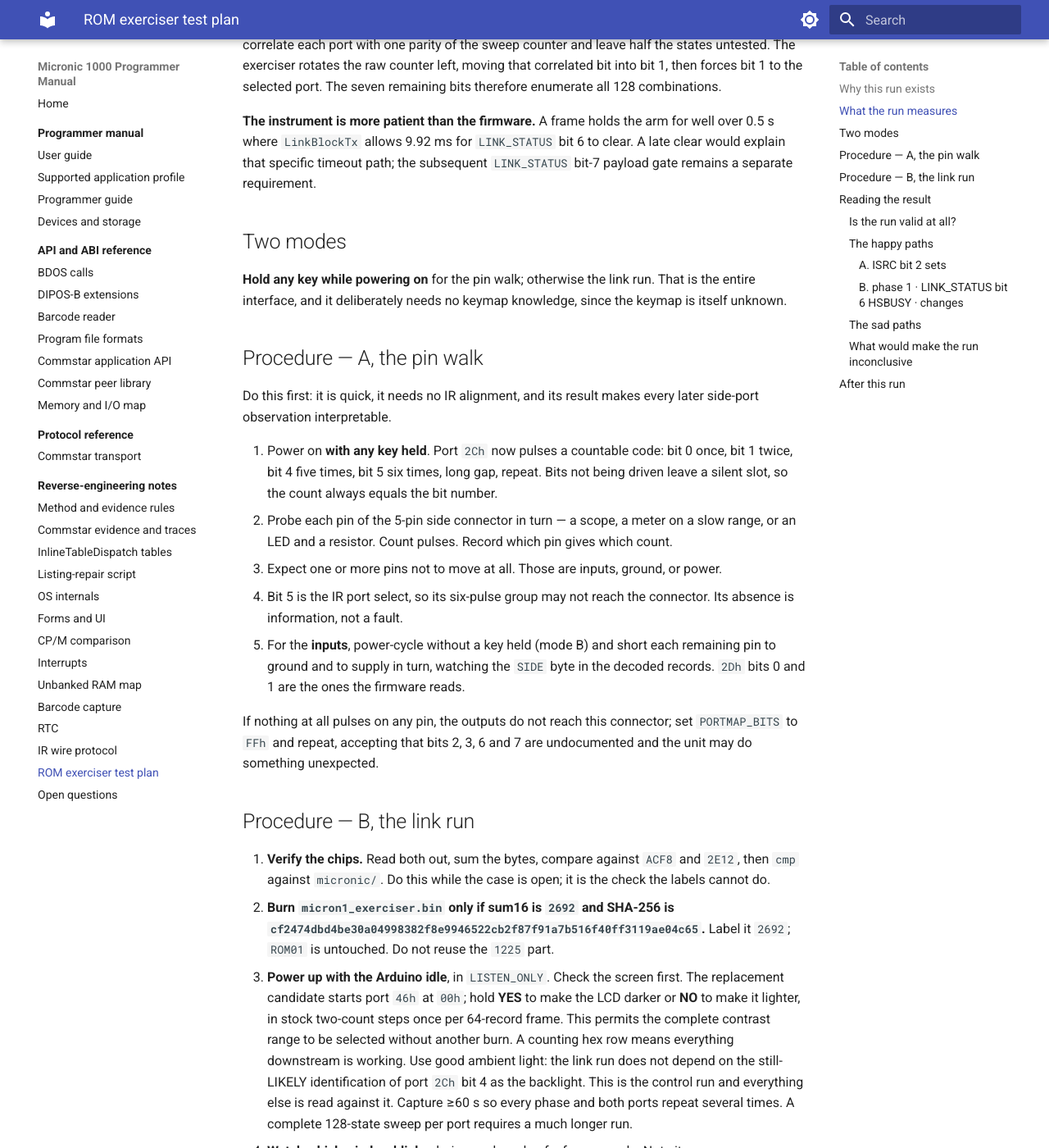
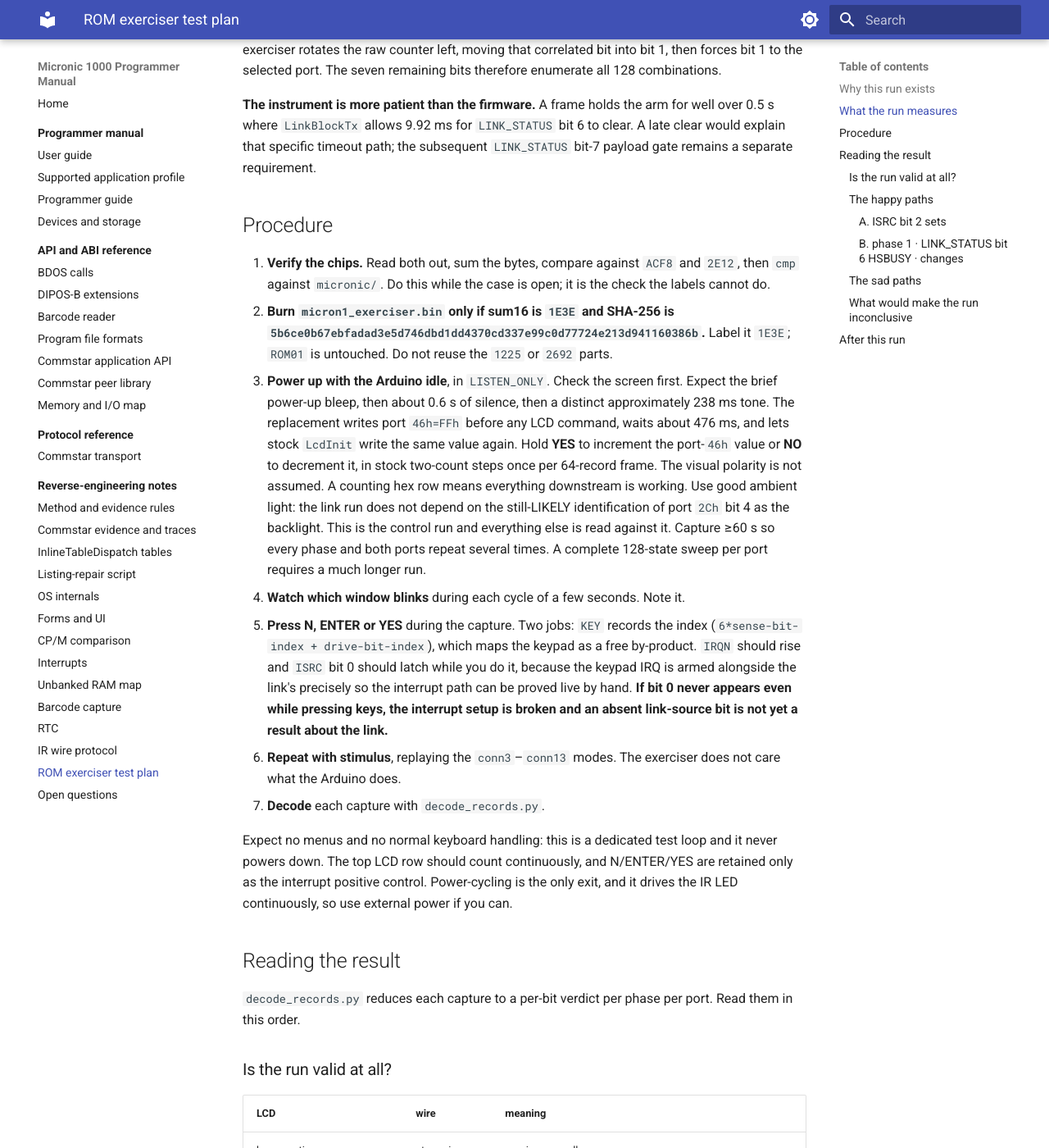
Before and after one commit to philpem/micronic1000, an MkDocs documentation site: the page built from doc/re-notes/exerciser-test-plan.md, in a window 1280 px wide and 1400 px high, scrolled down 2006 px. Shown: the whole window at 82% size. Built offline with MkDocs 1.6.1 and Material for MkDocs 9.7.7, drawn with Linux system fonts in a browser that asks for light colours; some of the changed text lies outside the part shown.

Commit message:
analysis: diagnose ROM exerciser LCD startup

```diff
--- a/doc/re-notes/exerciser-test-plan.md
+++ b/doc/re-notes/exerciser-test-plan.md
@@ -1,11 +1,12 @@
 # ROM exerciser — test plan
 
-> **Do not burn or reinstall sum16 `1225`.** Its verified first hardware run
-> produced a constant buzz and uniformly black LCD. The replacement described
-> below is sum16 `2692` and includes both the cold-start fix and on-unit
-> contrast calibration.
+> **Do not burn or reinstall sum16 `1225` or `2692`.** The verified `1225`
+> run produced a constant buzz and uniformly black LCD. The verified `2692`
+> run produced only the expected brief power-up bleep but remained uniformly
+> black; its transposed keypad coordinates made YES/NO ineffective. The
+> replacement described below is sum16 `1E3E`.
 
-The plan for the first patched-ROM run: what is being measured, what each
+The plan for the next patched-ROM run: what is being measured, what each
 outcome means, and what to do next in either direction. The tool itself is
 `analysis/rom_exerciser/`; this page is the experiment.
 
@@ -38,8 +39,7 @@ the arm itself makes `LINK_STATUS` bit 6 set is one of the measurements.
 | Q3 | **Does the controller ever raise its interrupt?** | `IRQN`, `ISTAT` and direct source mask `ISRC`, every record |
 | Q4 | Does any `LINK_CTRL` state change any of the above? | phase 3, 128 values per port |
 | Q5 | Which physical window is which port? | both ports, alternating every few seconds |
-| Q6 | Which connector pin carries which port bit? | the pin walk (hold a key at power-up) |
-| Q7 | What is the keypad matrix layout? | `KEY` in every record, and on the glass |
+| Q6 | What is the keypad matrix layout? | `KEY` in every record, and on the glass |
 
 **Q3 is the one no external experiment could have asked.** The firmware's
 receive path is interrupt-driven — IRQ source 2 is the link controller, and
@@ -87,49 +87,22 @@ well over 0.5 s where `LinkBlockTx` allows 9.92 ms for `LINK_STATUS` bit 6 to
 clear. A late clear would explain that specific timeout path; the subsequent
 `LINK_STATUS` bit-7 payload gate remains a separate requirement.
 
-## Two modes
-
-**Hold any key while powering on** for the pin walk; otherwise the link run.
-That is the entire interface, and it deliberately needs no keymap knowledge,
-since the keymap is itself unknown.
-
-## Procedure — A, the pin walk
-
-Do this first: it is quick, it needs no IR alignment, and its result makes
-every later side-port observation interpretable.
-
-1. Power on **with any key held**. Port `2Ch` now pulses a countable code:
-   bit 0 once, bit 1 twice, bit 4 five times, bit 5 six times, long gap,
-   repeat. Bits not being driven leave a silent slot, so the count always
-   equals the bit number.
-2. Probe each pin of the 5-pin side connector in turn — a scope, a meter on
-   a slow range, or an LED and a resistor. Count pulses. Record which pin
-   gives which count.
-3. Expect one or more pins not to move at all. Those are inputs, ground, or
-   power.
-4. Bit 5 is the IR port select, so its six-pulse group may not reach the
-   connector. Its absence is information, not a fault.
-5. For the **inputs**, power-cycle without a key held (mode B) and short each
-   remaining pin to ground and to supply in turn, watching the `SIDE` byte in
-   the decoded records. `2Dh` bits 0 and 1 are the ones the firmware reads.
-
-If nothing at all pulses on any pin, the outputs do not reach this connector;
-set `PORTMAP_BITS` to `FFh` and repeat, accepting that bits 2, 3, 6 and 7 are
-undocumented and the unit may do something unexpected.
-
-## Procedure — B, the link run
+## Procedure
 
 0. **Verify the chips.** Read both out, sum the bytes, compare against `ACF8`
    and `2E12`, then `cmp` against `micronic/`. Do this while the case is open;
    it is the check the labels cannot do.
-1. **Burn `micron1_exerciser.bin` only if sum16 is `2692` and SHA-256 is
-   `cf2474dbd4be30a04998382f8e9946522cb2f87f91a7b516f40ff3119ae04c65`.**
-   Label it `2692`; `ROM01` is untouched. Do not reuse the `1225` part.
+1. **Burn `micron1_exerciser.bin` only if sum16 is `1E3E` and SHA-256 is
+   `5b6ce0b67ebfadad3e5d746dbd1dd4370cd337e99c0d77724e213d941160386b`.**
+   Label it `1E3E`; `ROM01` is untouched. Do not reuse the `1225` or `2692`
+   parts.
 2. **Power up with the Arduino idle**, in `LISTEN_ONLY`. Check the screen
-   first. The replacement candidate starts port `46h` at `00h`; hold **YES**
-   to make the LCD darker or **NO** to make it lighter, in stock two-count
-   steps once per 64-record frame. This permits the complete contrast range to
-   be selected without another burn. A counting hex row means everything
+   first. Expect the brief power-up bleep, then about 0.6 s of silence, then a
+   distinct approximately 238 ms tone. The replacement writes port `46h=FFh`
+   before any LCD command, waits about 476 ms, and lets stock `LcdInit` write
+   the same value again. Hold **YES** to increment the port-`46h` value or
+   **NO** to decrement it, in stock two-count steps once per 64-record frame.
+   The visual polarity is not assumed. A counting hex row means everything
    downstream is working. Use good ambient light: the link run does not depend
    on the still-LIKELY identification of port `2Ch` bit 4 as the backlight.
    This is the control run and everything else is read against it. Capture
@@ -137,7 +110,8 @@ undocumented and the unit may do something unexpected.
    128-state sweep per port requires a much longer run.
 3. **Watch which window blinks** during each cycle of a few seconds. Note it.
 4. **Press N, ENTER or YES** during the capture. Two jobs: `KEY` records the
-   index (`col*6 + row`), which maps the keypad as a free by-product. `IRQN` should
+   index (`6*sense-bit-index + drive-bit-index`), which maps the keypad as a
+   free by-product. `IRQN` should
    rise and `ISRC` bit 0 should latch while you do it, because the keypad IRQ
    is armed alongside the link's precisely so the interrupt path can be
    proved live by hand. **If bit 0 never appears even while pressing keys,
@@ -166,10 +140,20 @@ port. Read them in this order.
 | hex frozen | silent | the transmitter stalled; `WD` in the frozen record says how many watchdog trips it took |
 | `DEAD` | silent | never got a frame open — `LinkPresent` failed 16 times running |
 | blank | silent | ran far enough to clear the display, then stopped before the first record |
-| garbage or dark | silent | the patch never ran. Not a result |
+| dark, no deliberate post-LCD tone | unknown | execution did not return through stock `LcdInit` |
+| dark, deliberate post-LCD tone heard | check Arduino | stock `LcdInit` returned; look for the `A5 5A 0D 80 80` preamble |
 
-The screen carries those distinctions, which is the point of initialising it:
-every failure mode now names itself without a scope, an Arduino or a decode.
+The deliberate approximately 238 ms `SOUND=0Bh` tone occurs only after the
+complete stock initializer returns. It follows the shorter power-up bleep
+already observed with `2692`. The screen and tone together separate more
+failure modes than either alone.
+
+Davison's 1998 monitor uses the same LCD ports and overlapping controller
+values, and writes port `46h` before its first HD61830 command. This candidate
+copies that ordering, not Davison's full eight-page display-RAM clear: stale
+off-screen RAM cannot explain a uniformly driven-black panel. Davison's source
+is in `micron.zip` on the
+[archived Micronic download page](https://www.geocities.ws/micronic99.geo/download.htm).
 The top row is the current record — `COUNT OR AND RXD SIDE CTRL WD KEY IRQN
 ISTAT` as twenty hex digits — so **`OR` and `AND` can be read live while you
 move the Arduino around**, and the IR capture becomes the recording rather
```
Also changed, not shown: analysis/rom_exerciser/README.md (+83 -94 lines), doc/research/TASKS.md (+68 -8 lines), 4 other files.
